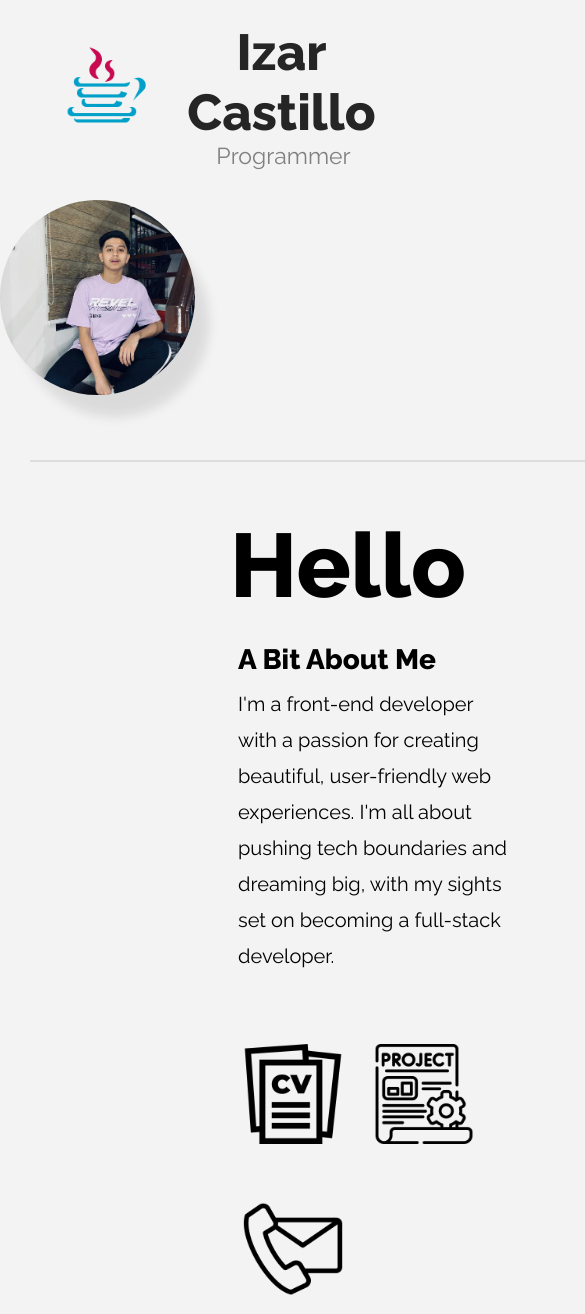
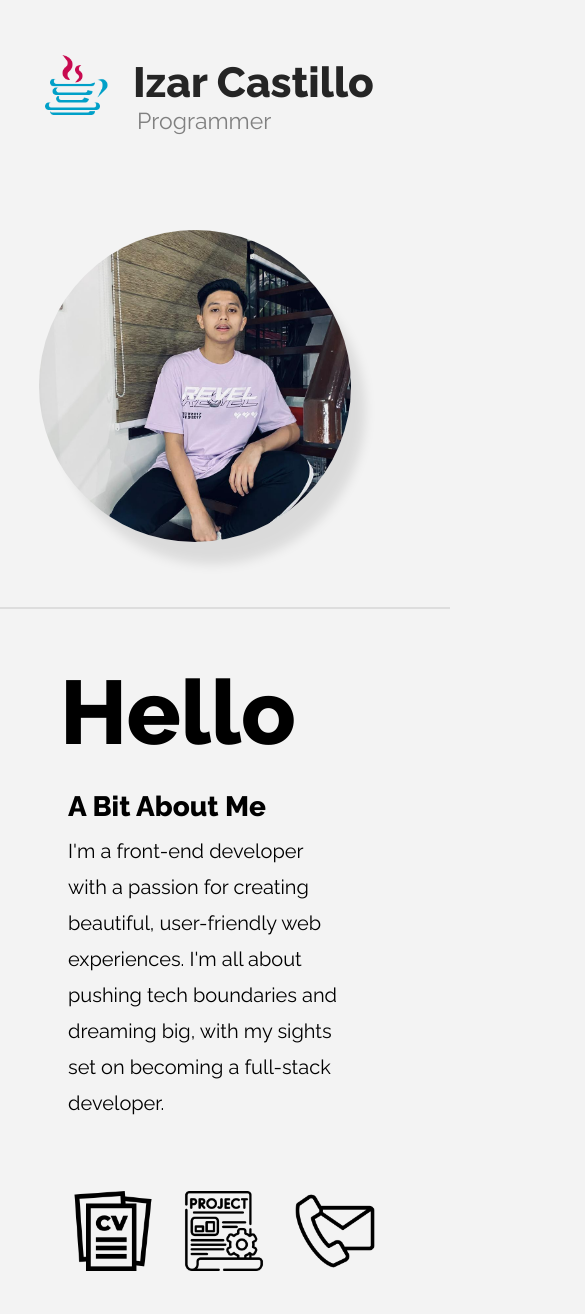
Before and after one commit to kiddei/dei-responsive-portfolio, a plain HTML site: page index.html in a window 390 px wide. Shown: the top 1314 px of the page, 585 px wide, since content can reach past the window. After the commit the page ends 1286 px from the top, so only its background shows below. Drawn offline with Linux system fonts and the light colour scheme; a web font is replaced by a local one.

Commit message:
Update responsive.css
RESPONSIVE TO ALL DEVICES

```diff
--- a/responsive.css
+++ b/responsive.css
@@ -353,18 +353,101 @@ body{
   }
 }
 
+@media (max-width:800px) {
+  .pic-contianer{
+    width: 70%;
+  }
+}
+
 @media (max-width:515px) {
   #name{
     font-size: 6.0vb;
   }
+
+  .icon-title{
+    width: 90px;
+  }
+
+  .pic-contianer{
+    width: 70%;
+  }
+
+  #profile-pic{
+    justify-content: start;
+    align-self: start;
+  }
 }
 
-@media (max-width: 475px){
-  .website-title{
-    text-align: center;
+@media (max-width: 485px){
+  .welcome-text{
+    margin-left: 30px;
+    justify-content: start;
+    align-self: start;
   }
 
-  .main{
-    display: block;
+  .website-title{
+    margin-left: 10px;
   }
 }
+
+@media (max-width:435px) {
+  #name{
+    font-size: 5.0vb;
+  }
+
+  .icon-title{
+    width: 80px;
+  }
+
+  .option-icon{
+    width: 90px;
+  }
+
+  .pic-contianer{
+    width: 80%;
+  }
+}
+
+@media (max-width:415px) {
+  .option-icon{
+    width: 80px;
+  }
+}
+
+@media (max-width:380px) {
+  #name{
+    font-size: 4.5vb;
+  }
+
+  .icon-title{
+    width: 70px;
+  }
+
+  .option-icon{
+    width: 70px;
+  }
+
+
+}
+
+
+@media (max-width:365px) {
+  .welcome-text{
+    margin-left: 15px;
+  }
+}
+
+@media (max-width:344px) {
+  .option-icon{
+    width: 60px;
+  }
+
+  #name{
+    font-size: 4.0vb;
+  }
+
+  .icon-title{
+    width: 60px;
+    margin-top: 50px;
+  }
+}
```
